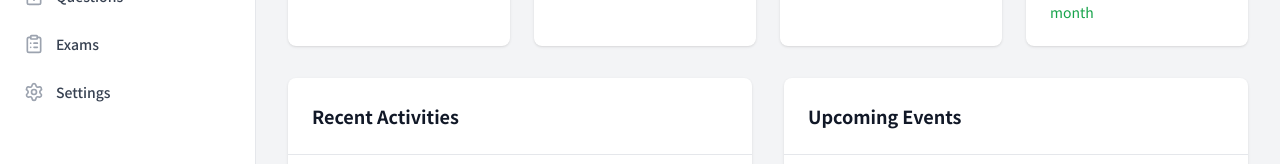
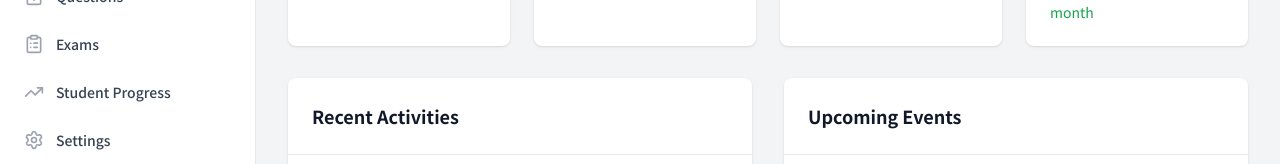
Before and after one commit to RuchiraRTG/Koren_Course_LMS_Frontend, a React (Vite) app in the folder Koren_Lms/: page /admin in a window 1280 px wide. Shown: the part 250-414 px from the top of the page. Built offline with nearby package versions, Linux system fonts and the light colour scheme; sample sign-in values are in the browser's storage.

Commit message:
Update AdminDashboard.jsx

```diff
--- a/Koren_Lms/src/pages/AdminDashboard.jsx
+++ b/Koren_Lms/src/pages/AdminDashboard.jsx
@@ -10,7 +10,8 @@ import {
   Menu,
   X,
   ChevronDown,
-  AlertCircle
+  AlertCircle,
+  TrendingUp
 } from 'lucide-react';
 import { Link, Outlet, useLocation, useNavigate } from 'react-router-dom';
 
@@ -60,6 +61,7 @@ const AdminDashboard = () => {
     { name: 'Courses', path: '/admin/courses', icon: BookOpen },
     { name: 'Questions', path: '/admin/questions', icon: FileQuestion },
     { name: 'Exams', path: '/admin/exams', icon: ClipboardList },
+    { name: 'Student Progress', path: '/admin/student-progress', icon: TrendingUp },
     { name: 'Settings', path: '/admin/settings', icon: Settings },
   ];
 
```
